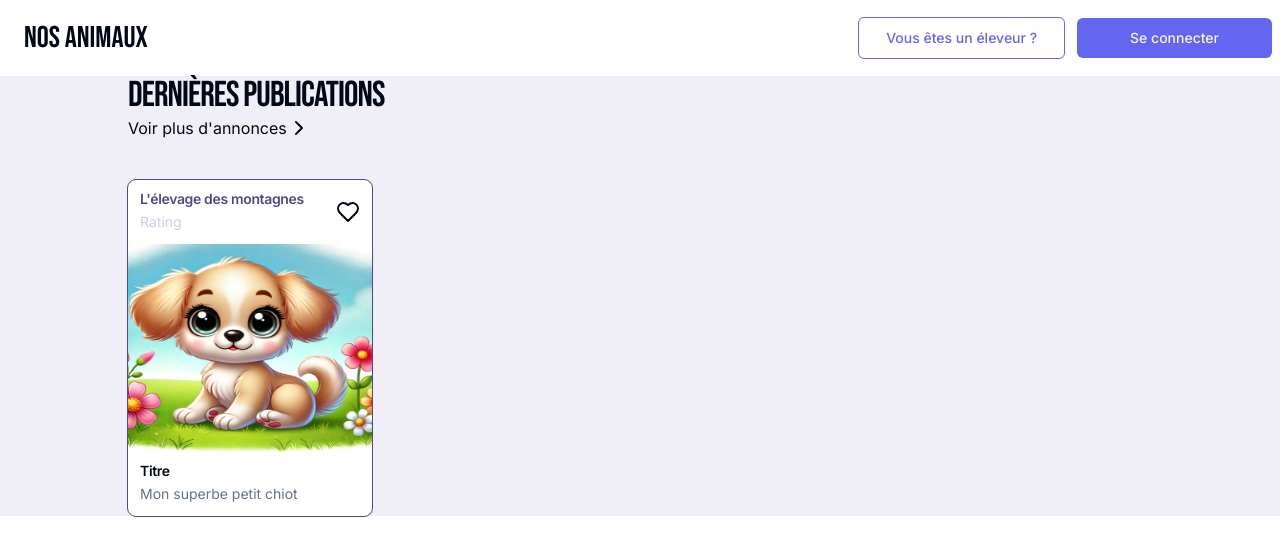
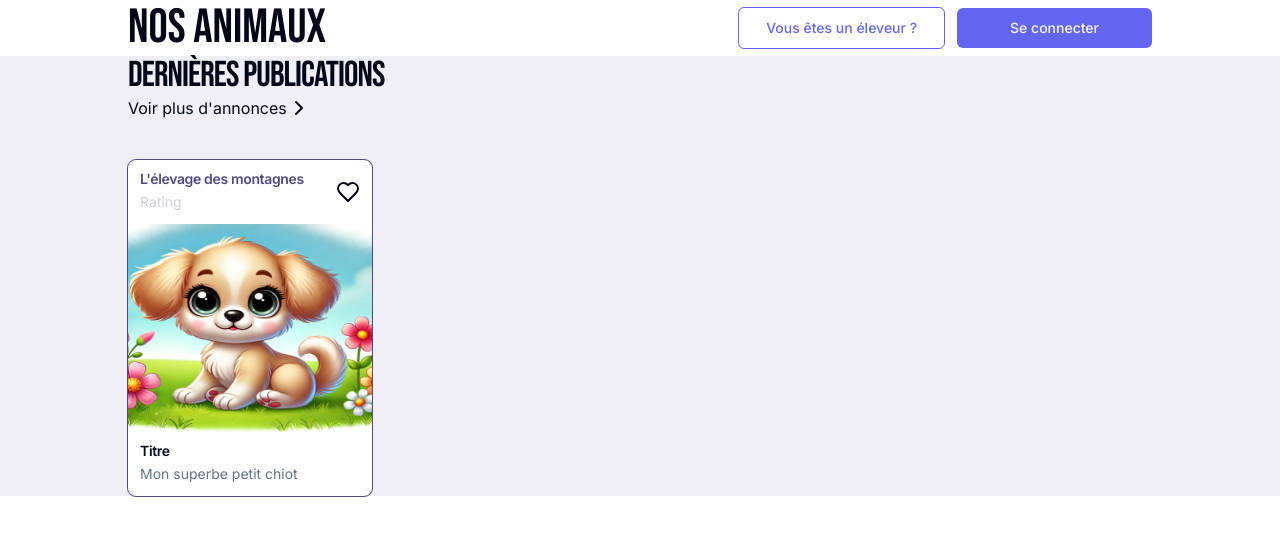
Before and after one commit to EmyLD/pets-app, a Next.js app: page / in a window 1280 px wide. Shown: the top 556 px of the page. Built offline with nearby package versions, Linux system fonts and the light colour scheme.

Commit message:
changing breakinpoint

```diff
--- a/app/layout.tsx
+++ b/app/layout.tsx
@@ -20,7 +20,7 @@ export default function RootLayout({
     <html lang="fr">
       <body className={`${inter.className}`}>
         <Header />
-        <main className="bg-indigo-light px-4 lg:px-20 xl:px-32 2xl:px-56">
+        <main className="bg-indigo-light px-4 lg:px-20 xl:px-32 2xl:px-40">
           {children}
         </main>
       </body>
--- a/app/page.tsx
+++ b/app/page.tsx
@@ -37,7 +37,13 @@ export default function Home(): ReactElement {
             </div>
           </CardHeader>
           <CardContent className="relative h-52">
-            <Image src="/dog.webp" alt="chien" fill />
+            <Image
+              src="/dog.webp"
+              alt="chien"
+              fill
+              sizes="(max-width: 768px) 100vw, (max-width: 1200px) 50vw, 33vw"
+              priority
+            />
           </CardContent>
           <CardFooter className="grid grid-rows-custom-rows px-2">
             <CardTitle className="font-semibold">Titre</CardTitle>
--- a/components/header/Header.tsx
+++ b/components/header/Header.tsx
@@ -11,7 +11,7 @@ export default function Header() {
 
   return (
     <>
-      <header className=" flex justify-between items-center px-2 py-1 w-full">
+      <header className="flex justify-between items-center  py-1 w-full px-4 lg:px-20 xl:px-32 2xl:px-40 ">
         <Logo />
         {isDesktop ? (
           <MainMenu />
--- a/components/header/Logo.tsx
+++ b/components/header/Logo.tsx
@@ -6,7 +6,7 @@ export default function Logo() {
     <>
       <a
         href={"/"}
-        className={`${bebas.className} p-4 text-xl md:text-2xl lg:text-3xl`}
+        className={`${bebas.className}  text-4xl md:text-2xl lg:text-5xl`}
       >
         nos animaux
       </a>
```
